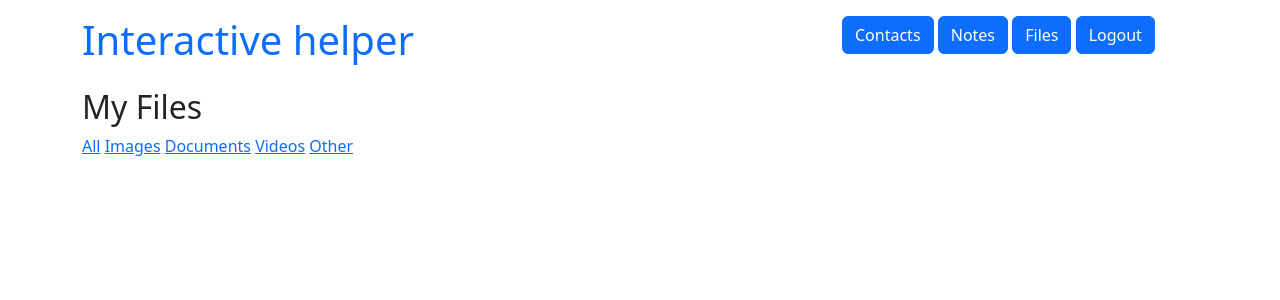
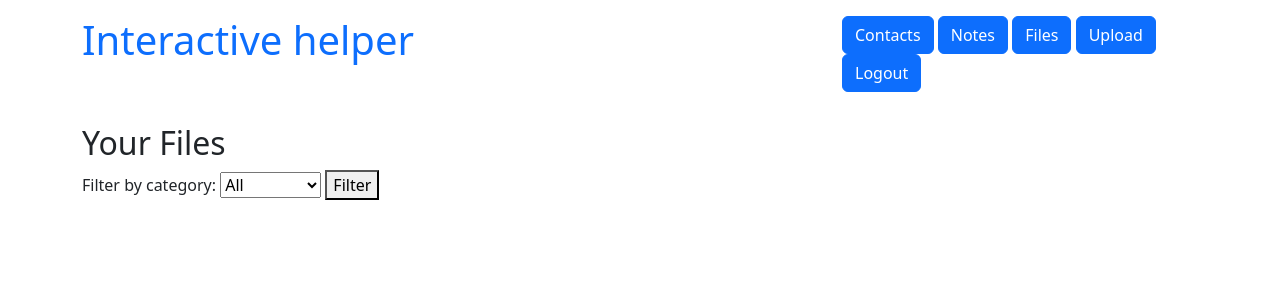
Before and after one commit to andrewpechersky/Interactive_helper, a Django app: page /files/files/ in a window 1280 px wide. Shown: the top 300 px of the page. Run offline with Django 5.2, Linux system fonts and the light colour scheme; the visitor is signed in with stand-in values (Sample User, id 1).

Commit message:
files updated

```diff
--- a/interactive_helper/files/credentials.json
+++ /dev/null
@@ -1 +0,0 @@
-{"installed":{"client_id":"31754291195-eta5ud4eeos9da84jp70k2t54kqgeemo.apps.googleusercontent.com","project_id":"goitwebhw","auth_uri":"https://accounts.google.com/o/oauth2/auth","token_uri":"https://oauth2.googleapis.com/token","auth_provider_x509_cert_url":"https://www.googleapis.com/oauth2/v1/certs","client_secret":"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","redirect_uris":["http://localhost"]}}
--- a/interactive_helper/files/forms.py
+++ b/interactive_helper/files/forms.py
@@ -5,4 +5,5 @@
 class FileUploadForm(forms.ModelForm):
     class Meta:
         model = UserFile
-        fields = ['file_name']
+        #fields = ['file_name']
+        fields = []
--- a/interactive_helper/files/templates/files/file_list.html
+++ b/interactive_helper/files/templates/files/file_list.html
@@ -2,17 +2,28 @@
 
 {% block content %}
 <div>
-    <h2>My Files</h2>
-    <div>
-        <a href="?">All</a>
-        <a href="?category=image">Images</a>
-        <a href="?category=document">Documents</a>
-        <a href="?category=video">Videos</a>
-        <a href="?category=other">Other</a>
-    </div>
+    <h2>Your Files</h2>
+    <form method="get">
+        <label for="category">Filter by category:</label>
+        <select name="category" id="category">
+            <option value="">All</option>
+            <option value="image">Image</option>
+            <option value="document">Document</option>
+            <option value="video">Video</option>
+            <option value="other">Other</option>
+        </select>
+        <button type="submit">Filter</button>
+    </form>
     <ul>
         {% for file in files %}
-            <li>{{ file.file_name }} - {{ file.get_category_display }}</li>
+            <li>
+                {{ file.file_name }} - {{ file.category }} -
+                <a href="{{ file.download_url }}" target="_blank">Download</a>
+                <form action="{% url 'files:delete_file' file.file_id %}" method="post" style="display:inline;">
+                    {% csrf_token %}
+                    <button type="submit">Delete</button>
+                </form>
+            </li>
         {% endfor %}
     </ul>
 </div>
--- a/interactive_helper/files/templates/files/upload.html
+++ b/interactive_helper/files/templates/files/upload.html
@@ -6,6 +6,7 @@
     <form method="post" enctype="multipart/form-data">
         {% csrf_token %}
         {{ form.as_p }}
+        <input type="file" name="file">
         <button type="submit">Upload</button>
     </form>
 </div>
--- a/interactive_helper/files/urls.py
+++ b/interactive_helper/files/urls.py
@@ -8,4 +8,5 @@
     path('admin/', admin.site.urls),
     path('upload/', views.upload_file, name='upload_file'),
     path('files/', views.file_list, name='file_list'),
+    path('delete/<str:file_id>/', views.delete_file, name='delete_file')
 ]
--- a/interactive_helper/files/views.py
+++ b/interactive_helper/files/views.py
@@ -1,9 +1,11 @@
+from django.http import HttpResponseForbidden
 from django.shortcuts import render, redirect
 from django.contrib.auth.decorators import login_required
 from .forms import FileUploadForm
 from .models import UserFile
 from .google_drive import get_drive_service
 from googleapiclient.http import MediaFileUpload
+from googleapiclient.errors import HttpError
 import os
 import magic
 
@@ -18,13 +20,58 @@
     else:
         return 'other'
 
+
+def create_permission(file_id):
+    drive_service = get_drive_service()
+    try:
+        permission = {
+            'type': 'anyone',
+            'role': 'reader',
+        }
+        drive_service.permissions().create(
+            fileId=file_id,
+            body=permission,
+        ).execute()
+    except HttpError as error:
+        print(f'An error occurred: {error}')
+
+
+def get_file_download_link(file_id):
+    drive_service = get_drive_service()
+    request = drive_service.files().get_media(fileId=file_id)
+    download_url = f"https://drive.google.com/uc?export=download&id={file_id}"
+    return download_url
+
+
+def delete_file(request, file_id):
+    if request.method == 'POST':
+        try:
+            # Отримання файлу з бази даних
+            user_file = UserFile.objects.get(file_id=file_id, user=request.user)
+
+            # Видалення файлу з Google Drive
+            drive_service = get_drive_service()
+            drive_service.files().delete(fileId=file_id).execute()
+
+            # Видалення файлу з бази даних
+            user_file.delete()
+
+            return redirect('files:file_list')
+        except UserFile.DoesNotExist:
+            return HttpResponseForbidden()
+        except HttpError as error:
+            print(f'An error occurred: {error}')
+            return HttpResponseForbidden()
+
+    return HttpResponseForbidden()
+
 @login_required
 def upload_file(request):
     if request.method == 'POST':
         form = FileUploadForm(request.POST, request.FILES)
         if form.is_valid():
             uploaded_file = request.FILES['file']
-            file_name = form.cleaned_data['file_name']
+            file_name = uploaded_file.name
 
             # Завантаження файлу на сервер
             file_path = os.path.join('uploads', uploaded_file.name)
@@ -44,6 +91,9 @@
             file = drive_service.files().create(body=file_metadata, media_body=media, fields='id').execute()
             file_id = file.get('id')
 
+            # Надання доступу до файлу
+            create_permission(file_id)
+
             # Збереження інформації про файл у базі даних
             user_file = UserFile(user=request.user, file_name=file_name, file_id=file_id, category=category)
             user_file.save()
@@ -51,10 +101,11 @@
             # Видалення файлу з локального сервера після завантаження
             os.remove(file_path)
 
-            return redirect('file_list')
+            return redirect('files:file_list')
     else:
         form = FileUploadForm()
     return render(request, 'files/upload.html', {'form': form})
+
 
 @login_required
 def file_list(request):
@@ -63,4 +114,15 @@
         files = UserFile.objects.filter(user=request.user, category=category)
     else:
         files = UserFile.objects.filter(user=request.user)
+    for file in files:
+        file.download_url = get_file_download_link(file.file_id)
     return render(request, 'files/file_list.html', {'files': files})
+
+
+"""<ul>
+        {% for file in files %}
+            <li>
+                {{ file.file_name }} - {{ file.category }} - <a href="{{ file.download_url }}" target="_blank">Download</a>
+            </li>
+        {% endfor %}
+    </ul>"""
--- a/interactive_helper/helper/templates/helper/base.html
+++ b/interactive_helper/helper/templates/helper/base.html
@@ -23,8 +23,9 @@
                 <p>
                     {% if user.is_authenticated %}
                     <a href="#" class="btn btn-primary">Contacts</a>
-                    <a href="{% url 'files:file_list' %}" class="btn btn-primary">Notes</a>
-                    <a href="{% url 'files:upload_file' %}" class="btn btn-primary">Files</a>
+                    <a href="#" class="btn btn-primary">Notes</a>
+                    <a href="{% url 'files:file_list' %}" class="btn btn-primary">Files</a>
+                    <a href="{% url 'files:upload_file' %}" class="btn btn-primary">Upload</a>
                     <a href="{% url 'users:logout' %}" class="btn btn-primary">Logout</a>
 
                     {% else %}
```
Also changed, not shown: interactive_helper/token.json (added, +1 -0 lines), 1 other file.
